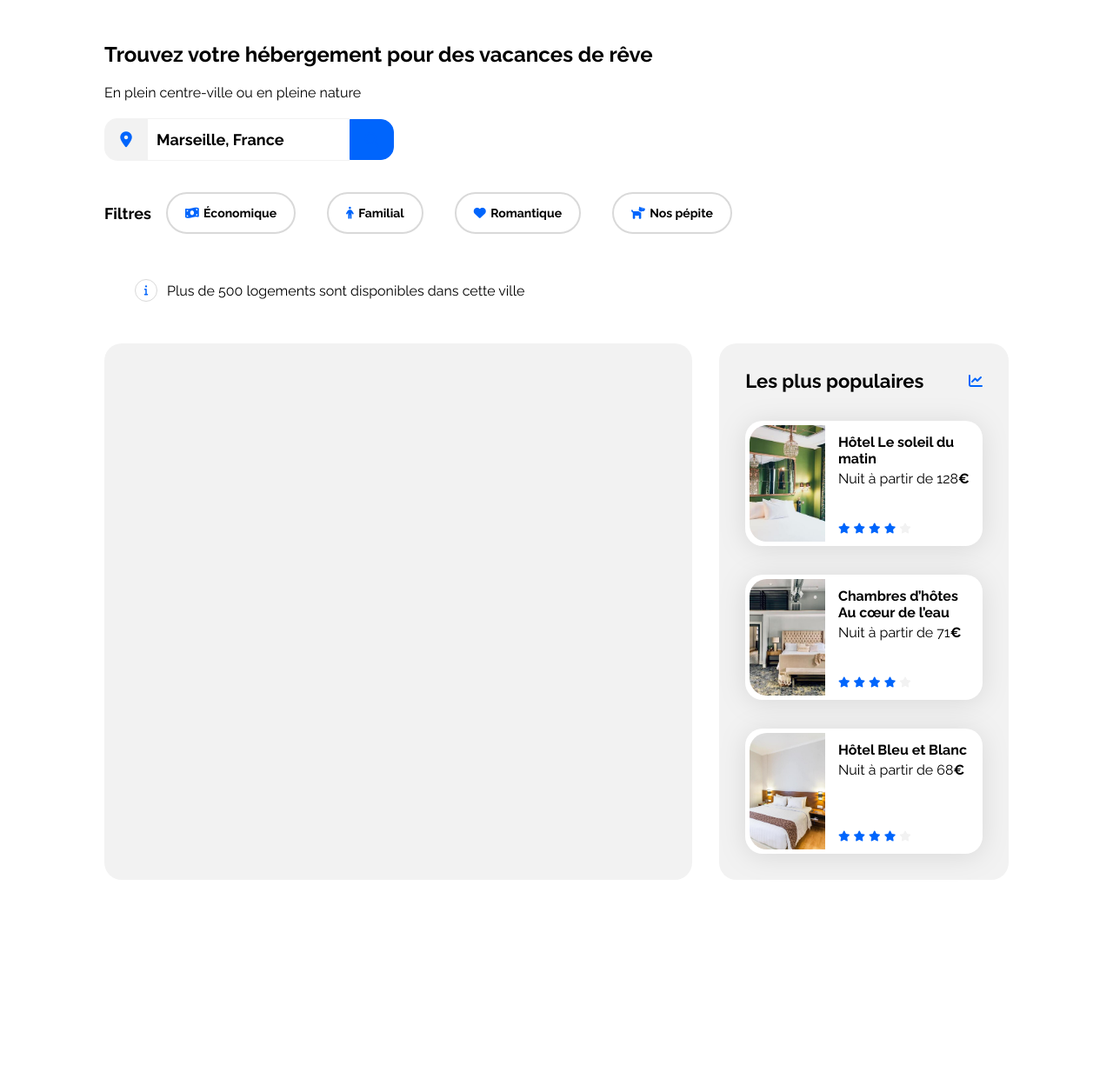
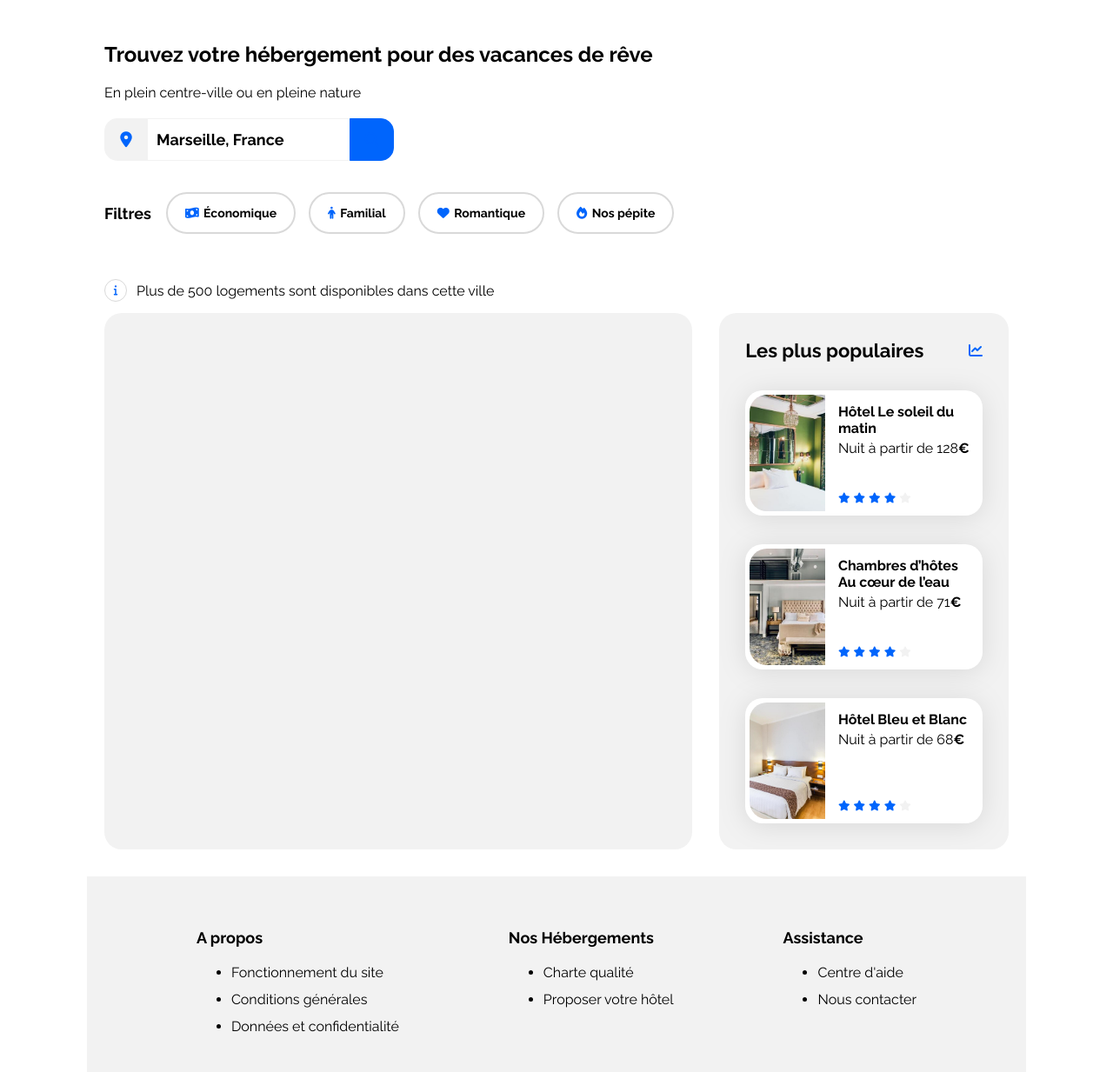
Before and after one commit to Delltuss/Blin_Florian_1_Booki-starter-code-master_03.03.2023, a plain HTML site: page index.html in a window 1280 px wide. Shown: the part 100-1333 px from the top of the page at 87% size. Before the commit the page ends 1143 px from the top, so only its background shows below. Drawn offline with Linux system fonts and the light colour scheme.

Commit message:
footer ajustement css

```diff
--- a/css/style.css
+++ b/css/style.css
@@ -116,7 +116,7 @@ header {
     color: var(--main-bg-color)
 }
 
-/****** Recherche bouton ***********/
+/****** Recherche ***********/
 
 .search-input {
     margin-top: 20px;
@@ -162,7 +162,7 @@ header {
     background-color: #0065FC;
     border: none;
     outline: none;
-    padding: 14px 16px;
+    padding: 15px 16px;
     border-radius: 0px 15px 15px 0px;
     font-size: 18px;
     color: #FFFFFF;
@@ -174,23 +174,7 @@ header {
     font-size: 0;
 }
 
-/****** Recherche ***********/
-
-.search-input > form > input[type="search"] {
-    width: 232px;
-}
-
-.search-input > form > button {
-    font-size: 0px;
-    margin: 0;
-    border: 1px solid #0065FC;
-}
-
-.search-input > form > button > i {
-    font-size: 17px;
-}
-
-/****** Filtres bar ***********/
+/* Filter Bar */
 
 .filterbar {
     display: flex;
@@ -208,7 +192,7 @@ header {
 .buttons {
     display: grid;
     grid-template-columns: auto auto auto auto;
-    gap: 36px;
+    gap: 15px;
 }
 
 .buttons button {
@@ -249,26 +233,21 @@ header {
     font-size: 12px;
 }
 
-/* Info Bar */
+/******Bar Recherche ***********/
 
-.infobar {
-    margin: 35px;
-    display: flex;
-    align-items: center;
+.search-input > form > input[type="search"] {
+    width: 232px;
 }
 
-.infobar i {
-    margin-right: 11px;
-    border: 1px solid #D9D9D9;
-    width: 24px;
-    height: 24px;
-    display: flex;
-    align-items: center;
-    justify-content: center;
-    border-radius: 50%;
-    font-size: 12px;
+.search-input > form > button {
+    font-size: 0px;
+    margin: 0;
+    border: 1px solid #0065FC;
 }
 
+.search-input > form > button > i {
+    font-size: 17px;
+}
 
 /****** Hebergements And Populaires ***********/
 .hebergements-and-populaires {
@@ -333,8 +312,31 @@ header {
     margin-bottom: 5px;
 }
 
+/****** Footer ***********/
 
+footer {
+    min-height: 225px;
+    background-color: #F2F2F2;
+    display: flex;
+    justify-content: space-evenly;
+    flex-wrap: wrap;
+}
 
+footer .footer-content {
+    margin-top: 45px;
+}
+
+footer .footer-content h2 {
+    font-size: 18px;
+    font-weight: 700;
+    margin-bottom: 20px;
+}
+
+footer .footer-content .footer-links {
+    display: flex;
+    flex-direction: column;
+    gap: 12px;
+}
 
 /* Le code ci-dessous correspond à la version responsive uniquement */
 
--- a/index.html
+++ b/index.html
@@ -46,7 +46,7 @@
                         <button><i class="fa-solid fa-money-bill-wave icon"></i> Économique</button>
                         <button><i class="fa-solid fa-person icon"></i> Familial</button>
                         <button><i class="fa-solid fa-heart icon"></i> Romantique</button>
-                        <button><i class="fa-solid fa-dog icon"></i> Nos pépite</button>
+                        <button><i class="fa-solid fa-fire"></i> Nos pépite</button>
                     </div>
                 </div>
 
@@ -120,7 +120,33 @@
                 </section>
             </div>
         </main>
-        <footer></footer>
+        <footer>
+            <div class="footer-content">
+                <h2>A propos</h2>
+
+                <ul class="footer-links">
+                    <li><a href="#">Fonctionnement du site</a></li>
+                    <li><a href="#">Conditions générales</a></li>
+                    <li><a href="#">Données et confidentialité</a></li>
+                </ul>
+            </div>
+            <div class="footer-content">
+                <h2>Nos Hébergements</h2>
+
+                <ul class="footer-links">
+                    <li><a href="#">Charte qualité</a></li>
+                    <li><a href="#">Proposer votre hôtel</a></li>
+                </ul>
+            </div>
+            <div class="footer-content">
+                <h2>Assistance</h2>
+
+                <ul class="footer-links">
+                    <li><a href="#">Centre d'aide</a></li>
+                    <li><a href="#">Nous contacter</a></li>
+                </ul>
+            </div>
+        </footer>
     </div>
 </body>
 
```
